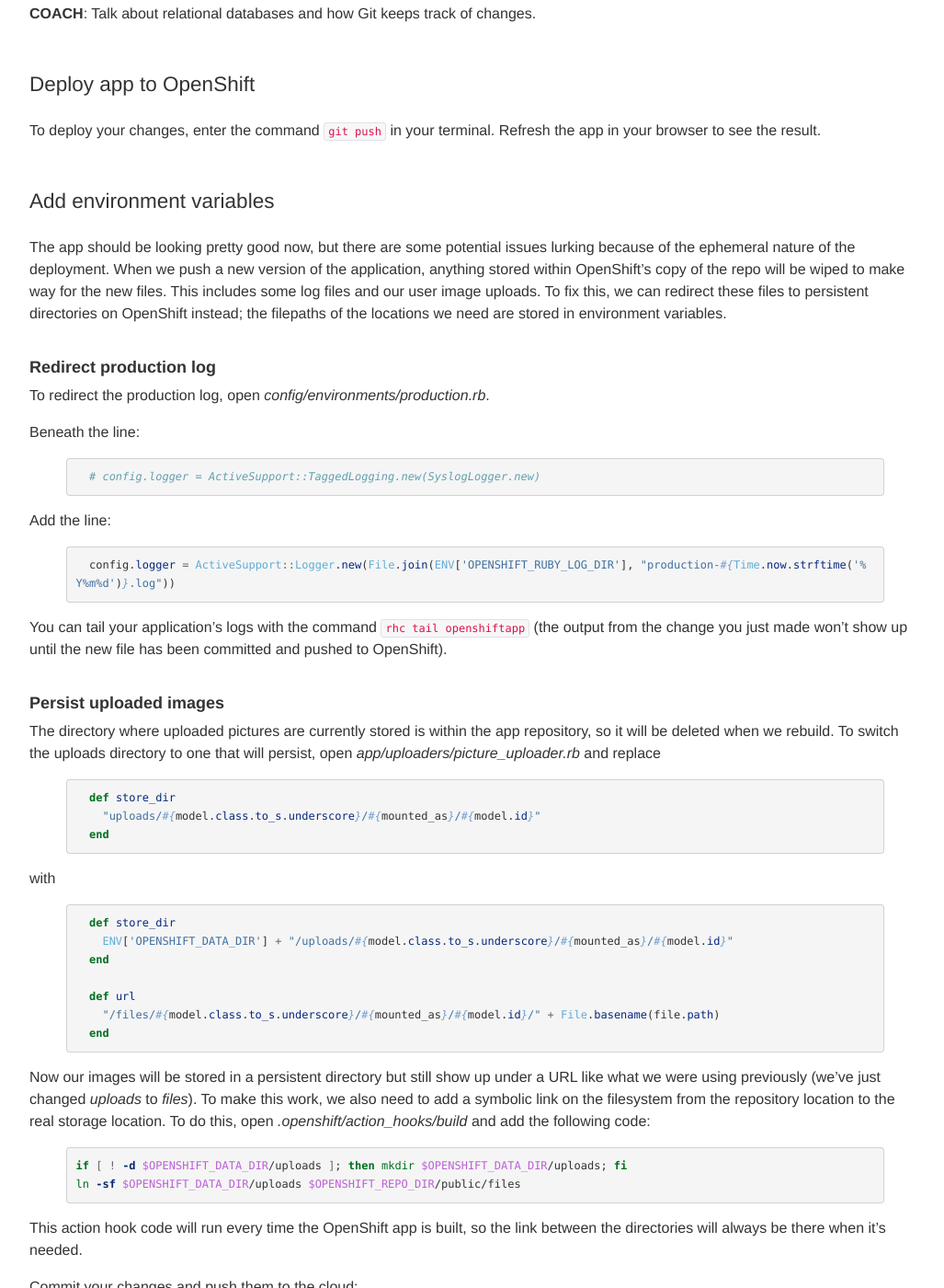
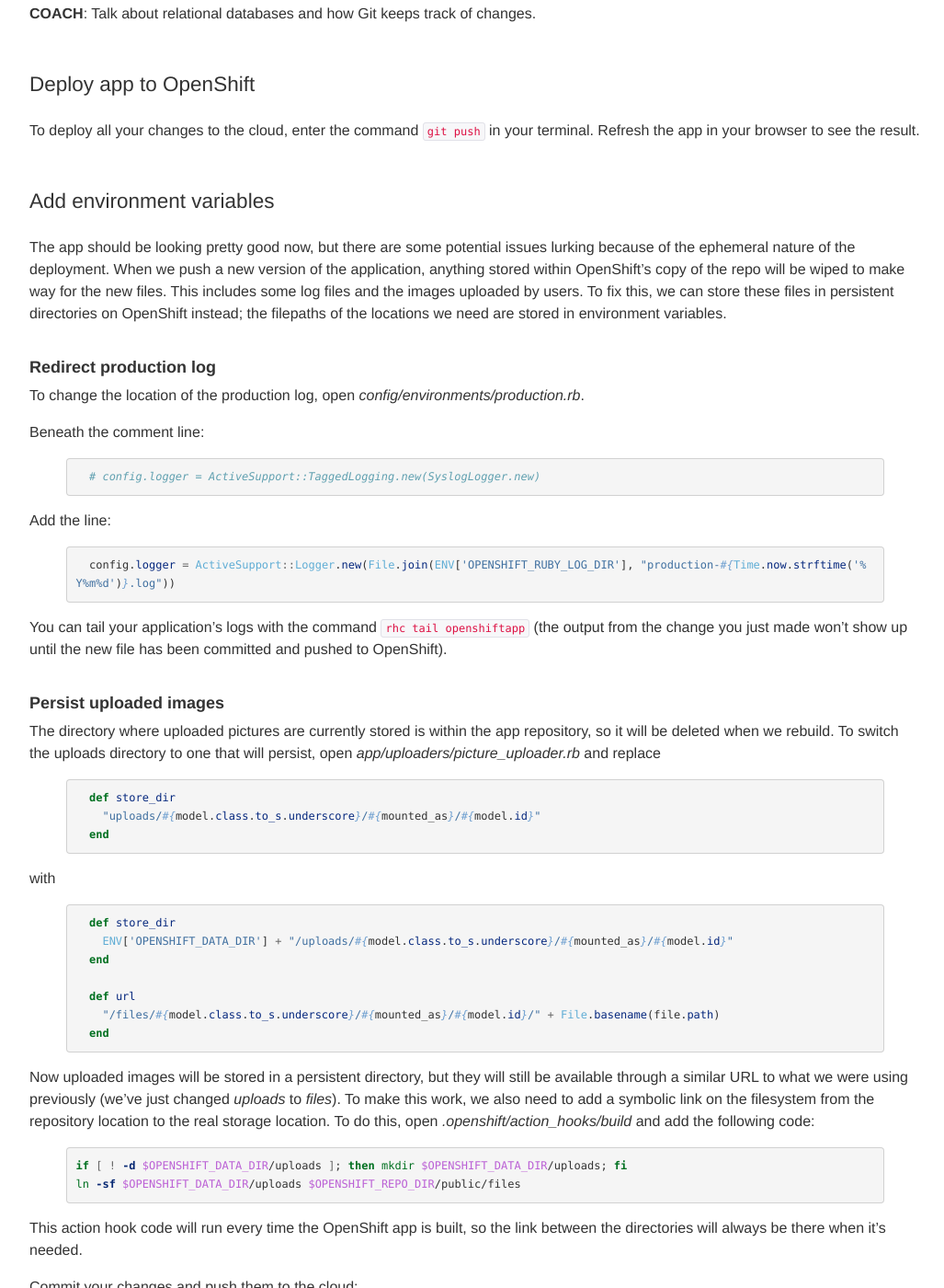
Before and after one commit to railsgirls/guides.railsgirls.com, a Jekyll site: the page built from _posts/2013-11-12-openshift.markdown, in a window 1280 px wide and 1400 px high, scrolled down 2236 px. Shown: the whole window at 92% size, without its empty margins (53-1080 px from the left). Built offline with Jekyll 4.4.1, drawn with Linux system fonts in a browser that asks for light colours; nearby versions of some CDN libraries; Markdown is read by kramdown in place of the engine named in the settings; some of the changed text lies outside the part shown.

Commit message:
Edits for clarity

```diff
--- a/_posts/2013-11-12-openshift.markdown
+++ b/_posts/2013-11-12-openshift.markdown
@@ -53,7 +53,7 @@
 cp -rf ../railsgirls/* .
 {% endhighlight %}
 
-Prevent any pictures that we uploaded during app development being pushed to the cloud by running the command `echo "public/uploads" >> .gitignore`.
+To prevent any pictures that we uploaded during app development being pushed to the cloud, run the command `echo "public/uploads" >> .gitignore`.
 
 Add and commit the new and changed files in Git with the below commands.
 
@@ -66,7 +66,7 @@
 
 #### Change database
 
-We need to change the Rails Girls app database from SQLite to PostgreSQL. Open your application's *Gemfile* and replace:
+The next step is to change the Rails Girls app database from SQLite to PostgreSQL. Open your application's *Gemfile* and replace:
 
 {% highlight ruby %}
 gem 'sqlite3'
@@ -95,17 +95,17 @@
 
 ### Deploy app to OpenShift
 
-To deploy your changes, enter the command `git push` in your terminal. Refresh the app in your browser to see the result.
+To deploy all your changes to the cloud, enter the command `git push` in your terminal. Refresh the app in your browser to see the result.
 
 ### Add environment variables
 
-The app should be looking pretty good now, but there are some potential issues lurking because of the ephemeral nature of the deployment. When we push a new version of the application, anything stored within OpenShift's copy of the repo will be wiped to make way for the new files. This includes some log files and our user image uploads. To fix this, we can redirect these files to persistent directories on OpenShift instead; the filepaths of the locations we need are stored in environment variables.
+The app should be looking pretty good now, but there are some potential issues lurking because of the ephemeral nature of the deployment. When we push a new version of the application, anything stored within OpenShift's copy of the repo will be wiped to make way for the new files. This includes some log files and the images uploaded by users. To fix this, we can store these files in persistent directories on OpenShift instead; the filepaths of the locations we need are stored in environment variables.
 
 #### Redirect production log
 
-To redirect the production log, open *config/environments/production.rb*.
+To change the location of the production log, open *config/environments/production.rb*.
 
-Beneath the line:
+Beneath the comment line:
 
 {% highlight ruby %}
   # config.logger = ActiveSupport::TaggedLogging.new(SyslogLogger.new)
@@ -141,7 +141,7 @@
   end
 {% endhighlight %}
 
-Now our images will be stored in a persistent directory but still show up under a URL like what we were using previously (we've just changed *uploads* to *files*). To make this work, we also need to add a symbolic link on the filesystem from the repository location to the real storage location. To do this, open *.openshift/action_hooks/build* and add the following code:
+Now uploaded images will be stored in a persistent directory, but they will still be available through a similar URL to what we were using previously (we've just changed *uploads* to *files*). To make this work, we also need to add a symbolic link on the filesystem from the repository location to the real storage location. To do this, open *.openshift/action_hooks/build* and add the following code:
 
 {% highlight sh %}
 if [ ! -d $OPENSHIFT_DATA_DIR/uploads ]; then mkdir $OPENSHIFT_DATA_DIR/uploads; fi
@@ -158,27 +158,32 @@
 git push
 {% endhighlight %}
 
-The images you uploaded before making this change will no longer work as the filepaths are now incorrect, but anything uploaded now will stick around between app rebuilds.
+The images you uploaded before making this change will no longer work, but anything uploaded now will stick around between app rebuilds.
 
-__COACH__: Explain the motivation for using environment variables.
+__COACH__: Explain the motivation for using environment variables and how symbolic links work.
 
 ### Push code to GitHub
 
-Now that your application is under source control with Git, you may also wish to share a copy with others on a Git repository website such as GitHub. To push your code to a GitHub repository, [create a repository](https://github.com/new) on GitHub and copy the SSH string (something like git@github.com:username/reponame.git).
+Now that your application is under source control with Git, you may also wish to share a copy with others on a Git repository website such as GitHub. To push your code to a GitHub repository, [create a repository](https://github.com/new) on GitHub and copy the SSH string (something like git@github.com:*username*/*reponame*.git).
 
 In your OpenShift app repository, open *.git/config*. Under the line that looks like:
 
 {% highlight sh %}
 [remote "origin"]
-        url = ssh://0123456789abcdef01234567@openshiftapp-yourdomain.rhcloud.com/~/git/openshiftapp.git/
+        url = ssh://*0123456789abcdef01234567*@openshiftapp-*yourdomain*.rhcloud.com/~/git/*openshiftapp*.git/
 {% endhighlight %}
 
 add another 'url =' line and paste in the string you copied
 
 {% highlight sh %}
-        url = git@github.com:username/reponame.git
+        url = git@github.com:*username*/*reponame*.git
 {% endhighlight %}
 
-Run the command `git push -u origin master` and your code will now be pushed both to OpenShift and GitHub (you can go back to the regular `git push` for future updates).
+Run the command `git push -u origin master` and your code will now be pushed both to OpenShift and GitHub (you can go back to the regular `git push` command for future updates).
 
 __COACH__: Talk about the benefits of open source code.
+
+
+### Conclusion
+
+Your Rails app is now running in the cloud on OpenShift. You can push whatever other changes you like and share the URL to show off your app to your friends.
```
